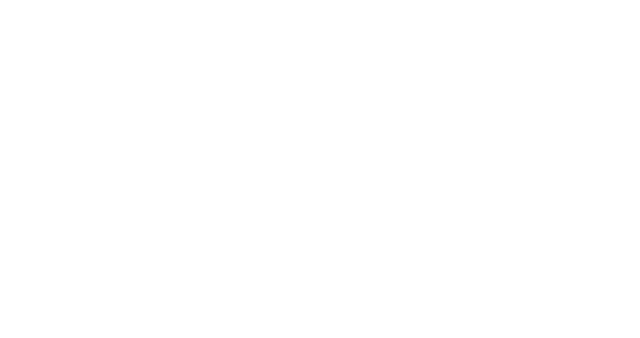
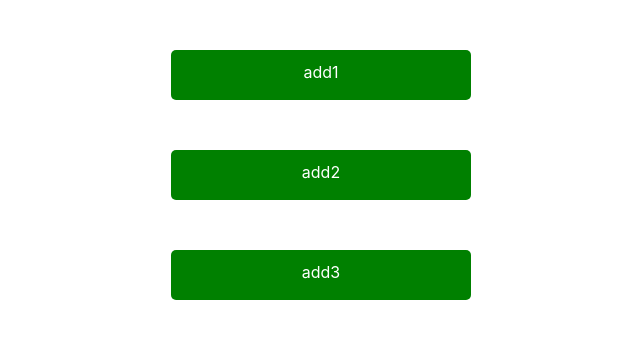
Before and after one commit to udhungana/Pikbins, a React (Create React App) app in the folder frontend/frontendapp/: page /driver in a window 1280 px wide. Before the commit this address had no page. Shown: the top 338 px of the page, without its empty margins (319-959 px from the left). Built offline with nearby package versions, Linux system fonts and the light colour scheme.

Commit message:
frontend list and login function

```diff
--- a/frontend/frontendapp/package.json
+++ b/frontend/frontendapp/package.json
@@ -3,6 +3,9 @@
   "version": "0.1.0",
   "private": true,
   "dependencies": {
+    "@fortawesome/fontawesome-svg-core": "^1.2.32",
+    "@fortawesome/free-solid-svg-icons": "^5.15.1",
+    "@fortawesome/react-fontawesome": "^0.1.11",
     "@testing-library/jest-dom": "^4.2.4",
     "@testing-library/react": "^9.3.2",
     "@testing-library/user-event": "^7.1.2",
--- a/frontend/frontendapp/src/App.js
+++ b/frontend/frontendapp/src/App.js
@@ -3,6 +3,7 @@ import { BrowserRouter, Routes, Route } from 'react-router-dom';
 import './App.css';
 import Auth from './components/auth';
 import Home from './components/home';
+import Driver from './components/driver';
 import { CookiesProvider } from 'react-cookie';
 
 function App() {
@@ -14,6 +15,7 @@ function App() {
           <Routes>
             <Route path='/' element={<Auth />} />
             <Route path='home' element={<Home />} />
+            <Route path='driver' element={<Driver />} />
           </Routes>
         </BrowserRouter>
       </CookiesProvider>
--- a/frontend/frontendapp/src/components/auth.js
+++ b/frontend/frontendapp/src/components/auth.js
@@ -86,6 +86,7 @@ function Auth() {
                 })
                 .then((response) => {
                     console.log(response.data.token);
+                    loginClicked();
                 })
                 .catch((err) => {
                     console.log(err);
--- /dev/null
+++ b/frontend/frontendapp/src/components/driver.css
@@ -0,0 +1,16 @@
+.todo {
+  color: #fff;
+  width: 300px;
+  background-color: green;
+  height: 50px;
+  margin: 50px auto;
+  border-radius: 5px;
+}
+
+.todo p {
+  padding: 10px;
+}
+
+.todo span {
+  color: red;
+}
--- /dev/null
+++ b/frontend/frontendapp/src/components/driver.js
@@ -0,0 +1,29 @@
+import React from 'react';
+import './driver.css';
+import TodoItem from './listItem';
+import { library } from '@fortawesome/fontawesome-svg-core';
+import { faTrash } from '@fortawesome/free-solid-svg-icons';
+
+//const Driver = () => {
+function Driver() {
+    const [todos, setTodos] = React.useState([
+        { address: 'add1' },
+        { address: 'add2' },
+        { address: 'add3' }
+    ]);
+    return (
+        <div className="app">
+            <div className="todo-list">
+                {todos.map((todo, index) => (
+                    <TodoItem
+                        key={index}
+                        index={index}
+                        todo={todo}
+                    />
+                ))}
+            </div>
+        </div>
+    )
+}
+
+export default Driver;
--- a/frontend/frontendapp/src/components/home.js
+++ b/frontend/frontendapp/src/components/home.js
@@ -24,6 +24,15 @@ const Home = () => {
 
     const [isOpen, setIsOpen] = useState(false);
 
+    const [date, setDate] = useState("Oct 20");
+
+    const [time, setTime] = useState("5 pm");
+
+    const [location, setLocation] = useState("1000 driver st.");
+
+    const [userName, setUserName] = useState("user");
+
+
     useEffect(() => {
         console.log(token);
         if (!token['mr-token']) window.location.href = '/';
@@ -48,7 +57,7 @@ const Home = () => {
                     <Collapse isOpen={isOpen} navbar>
                         <Nav className="mr-auto" navbar>
                             <NavItem>
-                                <NavLink style={{ color: "green" }} href="#">Dashboard</NavLink>
+                                <NavLink style={{ color: "green" }} href="/driver">Dashboard</NavLink>
                             </NavItem>
                             <NavItem>
                                 <NavLink style={{ color: "green" }} href="#">Pickup Record</NavLink>
@@ -76,15 +85,58 @@ const Home = () => {
                 </Navbar>
             </div>
             <div>
-                <h1>Hey </h1>
-                <Card>
-                    <CardBody>
-                        <CardTitle>Card title</CardTitle>
-                        <CardSubtitle>Card subtitle</CardSubtitle>
-                        <CardText>Some quick example text to build on the card title and make up the bulk of the card's content.</CardText>
-                        <Button>Button</Button>
-                    </CardBody>
-                </Card>
+                <h1 style={{ color: "green" }}>Hello {userName} </h1>
+                <h2 style={{ color: "green" }}>Your next pickup is scheduled for:</h2>
+                <div
+                    style={{
+                        alignItems: "center",
+                        justifyContent: "center",
+                        margin: 20,
+                        display: "flex",
+                    }}
+                >
+                    <Card>
+                        <CardBody>
+                            <div
+                                style={{
+                                    display: "flex",
+                                    flexDirection: "row",
+                                    fontWeight: "bold",
+                                }}
+                            >
+                                <CardText>Date:</CardText>
+                                <CardText style={{ marginLeft: 60 }}>{date}</CardText>
+                            </div>
+                            <div
+                                style={{
+                                    display: "flex",
+                                    flexDirection: "row",
+                                    fontWeight: "bold"
+                                }}
+                            >
+                                <CardText>Time:</CardText>
+                                <CardText style={{ marginLeft: 60 }}>{time}</CardText>
+                            </div>
+                            <div
+                                style={{
+                                    display: "flex",
+                                    flexDirection: "row",
+                                    fontWeight: "bold",
+                                }}
+                            >
+                                <CardText>Location:</CardText>
+                                <CardText style={{ marginLeft: 35 }}>{location}</CardText>
+                            </div>
+                        </CardBody>
+                    </Card>
+                </div>
+                <p style={{ color: "green", fontWeight: "bold" }}>
+                    Missed Your Pickup?Don't Worry
+        </p>
+                <p style={{ color: "green", fontWeight: "bold" }}>
+                    Just Send us Pickup Request
+        </p>
+                {/* <Button color="success">Request Again</Button> */}
             </div>
         </>
     );
--- /dev/null
+++ b/frontend/frontendapp/src/components/listItem.js
@@ -0,0 +1,15 @@
+import React from 'react';
+import './driver.css';
+import { FontAwesomeIcon } from '@fortawesome/react-fontawesome';
+//const ListItem = props => {
+function TodoItem({ todo }) {
+    return (
+        <div className="todo">
+            <p>{todo.address}</p>
+            <span>
+                <FontAwesomeIcon className="faicons" icon='trash' />
+            </span>
+        </div>
+    );
+};
+export default TodoItem;
```
Also changed, not shown: 1 other file (tests, documents, lock files or other folders).
